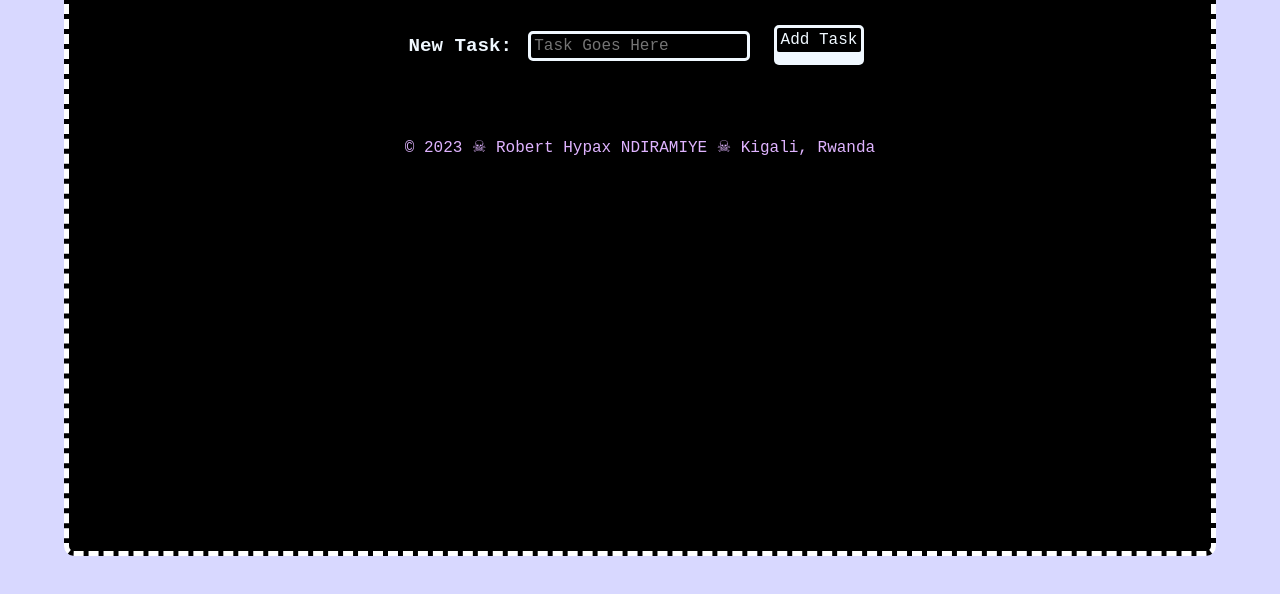
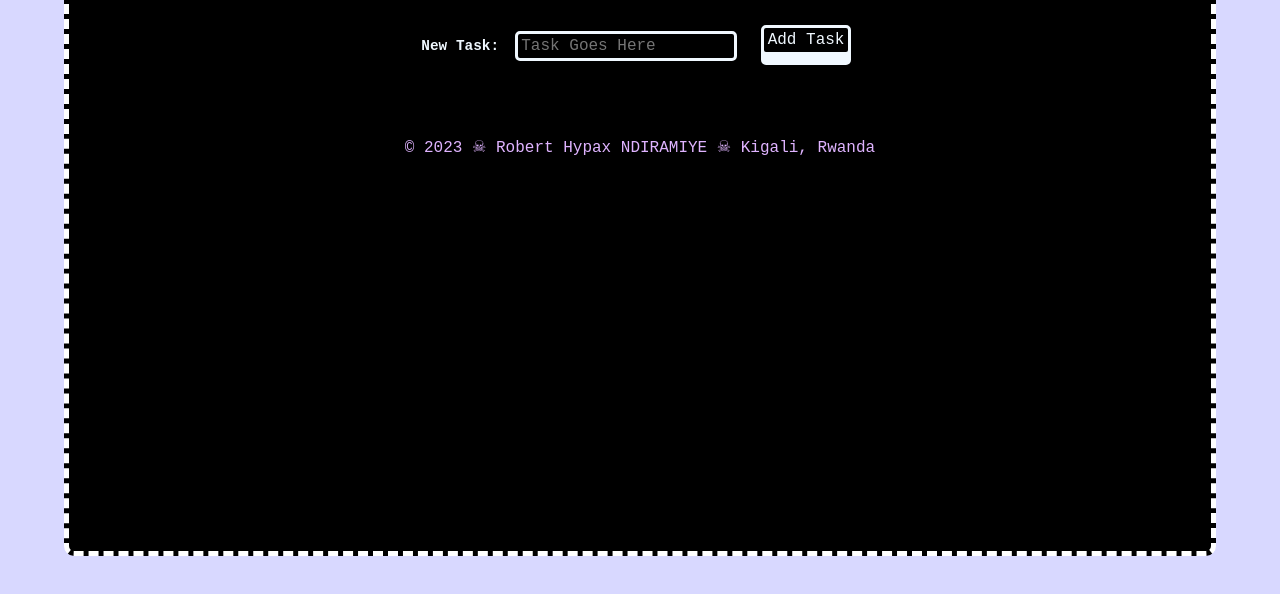
Before and after one commit to roberthypaxn/todo, a plain HTML site: page index.html in a window 1280 px wide. Shown: the part 204-798 px from the top of the page. Drawn offline with nearby package versions, Linux system fonts and the light colour scheme.

Commit message:
size does matter

```diff
--- a/styles/styles.css
+++ b/styles/styles.css
@@ -228,6 +228,9 @@ input[type="checkbox"]:checked:after{
 	main{
 		width: 90%;
 	}
+	label{
+		font-size: .9em;
+	}
 }
 @media only screen and (max-width: 31.188rem){
 
```
